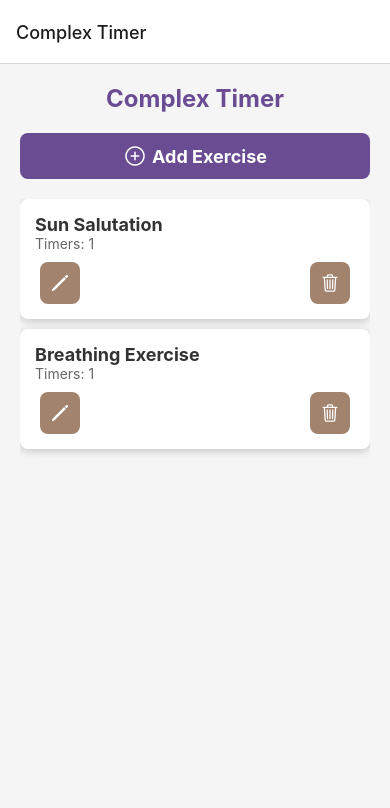
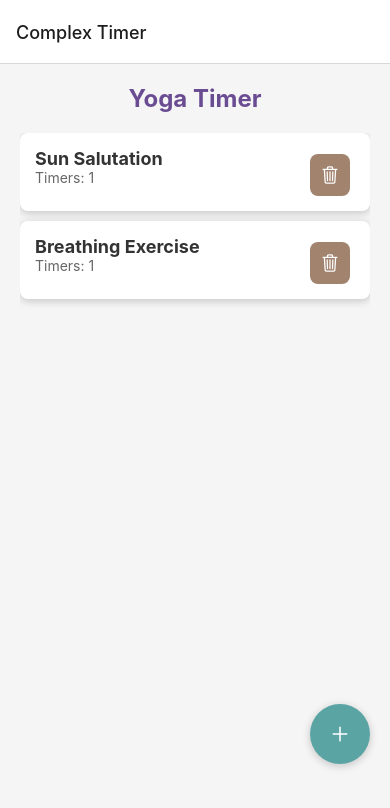
Before and after one commit to orlavy1976/YogaTimer3, a React Native app: screen /ExerciseList in a window 390 px wide. Shown: the top 808 px of the page. Built offline with nearby package versions, Linux system fonts and the light colour scheme.

Commit message:
exercise list touchups

```diff
--- a/components/ExerciseList.js
+++ b/components/ExerciseList.js
@@ -14,22 +14,19 @@ const ExerciseList = ({ navigation }) => {
 
   return (
     <View style={styles.container}>
-      <Text style={styles.header}>Complex Timer</Text>
-      <TouchableOpacity style={styles.addButton} onPress={() => navigation.navigate('ExerciseDetails')}>
-        <Icon name="add-circle-outline" size={24} color="#fff" />
-        <Text style={styles.addButtonText}>Add Exercise</Text>
-      </TouchableOpacity>
+      <Text style={styles.header}>Yoga Timer</Text>
       <FlatList
         data={exercises}
         keyExtractor={(item) => item.id}
         renderItem={({ item }) => (
           <View style={styles.exerciseItem}>
-            <Text style={styles.exerciseName}>{item.name}</Text>
-            <Text style={styles.exerciseTimers}>Timers: {item.timers.length}</Text>
+            <TouchableOpacity onPress={() => navigation.navigate('ExerciseDetails', { exerciseId: item.id })}>
+              <View>
+                <Text style={styles.exerciseName}>{item.name}</Text>
+                <Text style={styles.exerciseTimers}>Timers: {item.timers.length}</Text>
+              </View>
+            </TouchableOpacity>
             <View style={styles.buttonContainer}>
-              <TouchableOpacity style={styles.iconButton} onPress={() => navigation.navigate('ExerciseDetails', { exerciseId: item.id })}>
-                <Icon name="pencil-outline" size={20} color="#fff" />
-              </TouchableOpacity>
               <TouchableOpacity style={styles.iconButton} onPress={() => removeExercise(item.id)}>
                 <Icon name="trash-outline" size={20} color="#fff" />
               </TouchableOpacity>
@@ -37,6 +34,11 @@ const ExerciseList = ({ navigation }) => {
           </View>
         )}
       />
+      <View style={styles.addButton}>
+        <TouchableOpacity onPress={() => navigation.navigate('ExerciseDetails')}>
+          <Icon name="add" size={24} color="#fff" />
+        </TouchableOpacity>
+      </View>
     </View>
   );
 };
--- a/components/ExerciseListStyles.js
+++ b/components/ExerciseListStyles.js
@@ -14,13 +14,20 @@ export const styles = StyleSheet.create({
     textAlign: 'center',
   },
   addButton: {
-    flexDirection: 'row',
+    position: 'absolute',
+    right: 20,
+    bottom: 80,
+    backgroundColor: '#5ba4a4',
+    borderRadius: 30, // making it round
+    width: 60, // equal width and height to make it circular
+    height: 60, // equal width and height to make it circular
     alignItems: 'center',
     justifyContent: 'center',
-    backgroundColor: '#6a4c93',
-    padding: 10,
-    borderRadius: 8,
-    marginBottom: 20,
+    elevation: 5, // shadow for android
+    shadowColor: '#000', // shadow for iOS
+    shadowOffset: { width: 0, height: 2 }, // shadow for iOS
+    shadowOpacity: 0.2, // shadow for iOS
+    shadowRadius: 8, // shadow for iOS
   },
   addButtonText: {
     color: '#fff',
@@ -29,6 +36,9 @@ export const styles = StyleSheet.create({
     marginLeft: 5,
   },
   exerciseItem: {
+    flexDirection: 'row',
+    flex: 1,
+    justifyContent: 'space-between',
     backgroundColor: '#fff',
     padding: 15,
     borderRadius: 8,
@@ -51,7 +61,7 @@ export const styles = StyleSheet.create({
   buttonContainer: {
     flexDirection: 'row',
     justifyContent: 'space-between',
-    marginTop: 10,
+    marginTop: 6,
   },
   iconButton: {
     backgroundColor: '#a2836e',
```
